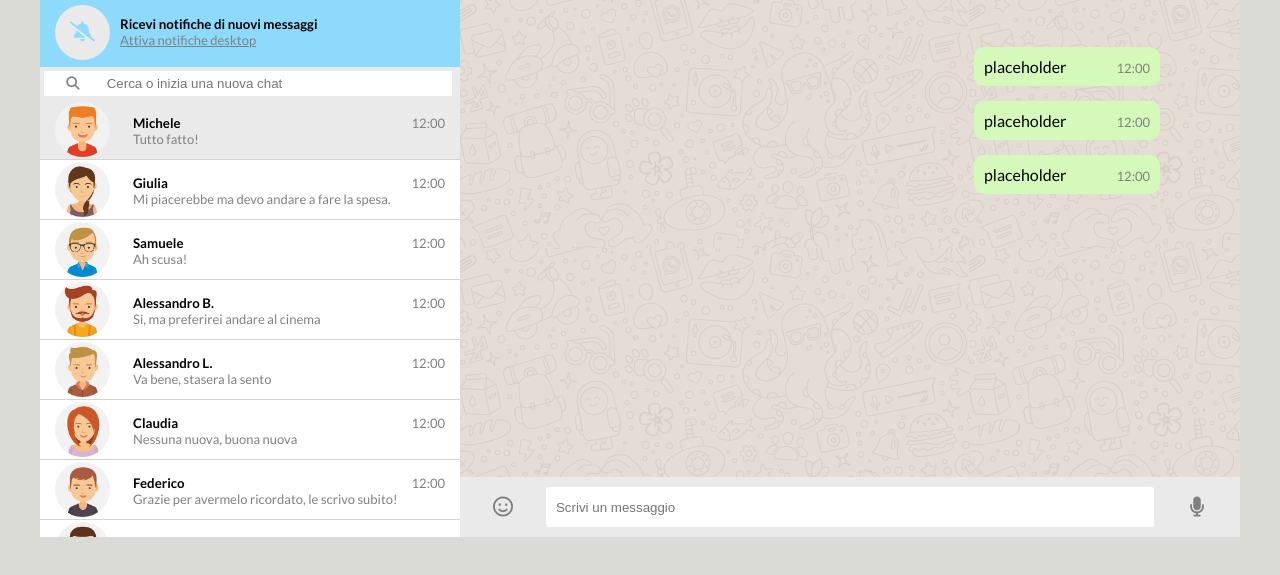
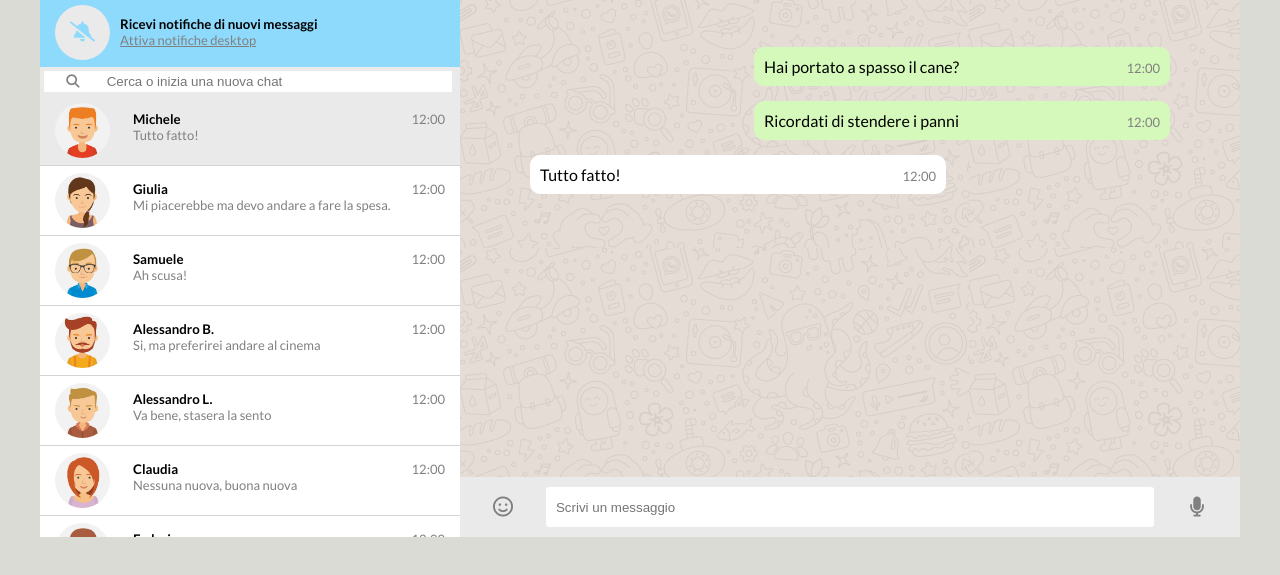
Before and after one commit to Therakar/vue-boolzapp, a plain HTML site: page index.html in a window 1280 px wide. Shown: the part 163-738 px from the top of the page. Drawn offline with nearby package versions, Linux system fonts and the light colour scheme.

Commit message:
stampa il contenuto dei messaggi e fa in modo che i messaggi visualizzati cambino coerentemente alla selezione del contatto

```diff
--- a/css/aside.css
+++ b/css/aside.css
@@ -62,7 +62,7 @@
 
 .contact{
     width: 100%;
-    height: 60px;
+    height: 70px;
     border-bottom: 1px solid lightgray;
 }
 
--- a/css/main.css
+++ b/css/main.css
@@ -25,13 +25,13 @@
 .chat-container{
     overflow-y: auto;
     flex-grow: 1;
-    padding: 50px 80px;
+    padding: 50px 70px;
     background-image: url(../img/mine.jpg);
     flex-direction: column;
 }
 
 .message-container{
-    max-width: 60%;
+    max-width: 65%;
     min-width: 30%;
     border-radius: 10px;
     padding: 10px;
@@ -48,11 +48,13 @@
 
 .message-time{
     align-self: flex-end;
+    margin-left: 5px;
 }
 
 .message-container.sent{
     align-self: flex-end;
     background-color: var(--message-sent-color);
+    min-width: 65%;
 }
 
 .message-container.received{
--- a/index.html
+++ b/index.html
@@ -105,10 +105,8 @@
                     </div>
 
                     <div class="chat-container flex " >
-                        <div class="message-container flex sent" v-for="message in contacts[currentContact].messages">
-                            <div class="message">
-                                <p>placeholder</p>
-                            </div>
+                        <div class="message-container flex" :class="message.status" v-for="(message, index) in contacts[currentContact].messages">
+                            <p class="message">{{message.message}}</p>
 
                             <span class="message-time">12:00</span>
 
```
